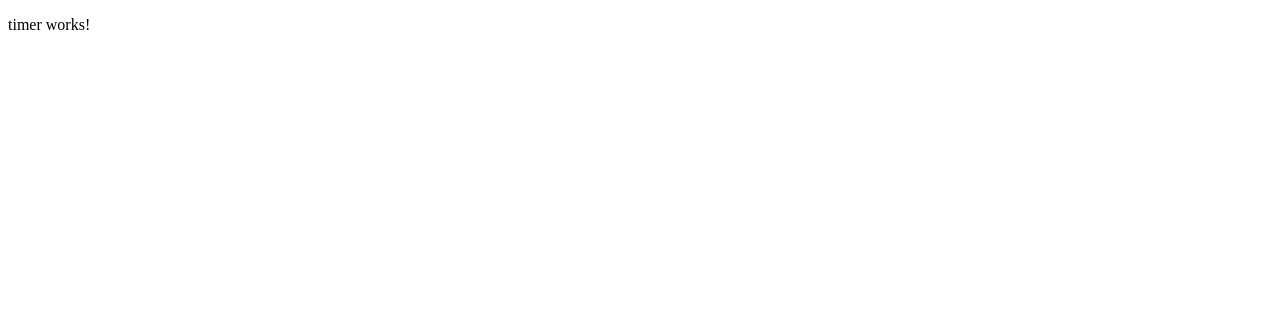
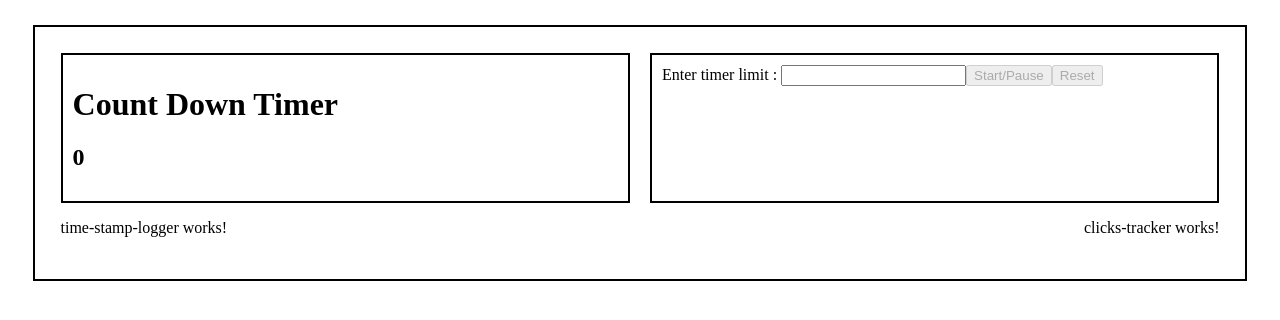
Before and after one commit to ApoorvaBhatA/Sapient_Angular_Assignment, an Angular app: page /route3 in a window 1280 px wide. Shown: the top 320 px of the page. Built offline with nearby package versions, Linux system fonts and the light colour scheme.

Commit message:
implements display count down timer and timer controller

```diff
--- a/src/app/app.module.ts
+++ b/src/app/app.module.ts
@@ -10,7 +10,7 @@ import { AppComponent } from './app.component';
   ],
   imports: [
     BrowserModule,
-    AppRoutingModule
+    AppRoutingModule,
   ],
   providers: [],
   bootstrap: [AppComponent]
--- a/src/app/components/timer/display-count-down/display-count-down.component.html
+++ b/src/app/components/timer/display-count-down/display-count-down.component.html
@@ -1 +1,2 @@
-<p>display-count-down works!</p>
+<h1>Count Down Timer </h1>
+<h2>{{timer}}</h2>
--- a/src/app/components/timer/display-count-down/display-count-down.component.ts
+++ b/src/app/components/timer/display-count-down/display-count-down.component.ts
@@ -1,4 +1,4 @@
-import { Component, OnInit } from '@angular/core';
+import { Component, Input, OnInit } from '@angular/core';
 
 @Component({
   selector: 'display-count-down',
@@ -7,7 +7,36 @@ import { Component, OnInit } from '@angular/core';
 })
 export class DisplayCountDownComponent implements OnInit {
 
+  intervalTracker!: number;
+  @Input() timerDetails!: { timerLimit: number; startFlag: boolean; resetFlag: boolean};
+  timer: number = 0;
+
+
   constructor() { }
+
+  ngOnChanges() {
+    if (!this.timerDetails?.startFlag && !this.timerDetails?.resetFlag) {
+      this.pauseTimer();
+    }
+    else if(this.timerDetails?.startFlag && !this.timerDetails?.resetFlag){
+      this.timer = this.timer || this.timerDetails?.timerLimit;
+      this.startTimer();
+    }
+    else if(this.timerDetails?.resetFlag) {
+      this.timer = this.timerDetails?.timerLimit;
+      console.log(this.timer)
+    }
+  }
+
+  startTimer() {
+    this.intervalTracker = window.setInterval(() => {
+      this.timer = this.timer - 1;
+    }, 1000);
+  }
+
+  pauseTimer() {
+    clearInterval(this.intervalTracker);
+  }
 
   ngOnInit(): void {
   }
--- a/src/app/components/timer/timer-controller/timer-controller.component.html
+++ b/src/app/components/timer/timer-controller/timer-controller.component.html
@@ -1 +1,5 @@
-<p>timer-controller works!</p>
+<label for="timer">Enter timer limit : </label>
+<input id="timer" name="timer" type="text" [(ngModel)]="timerLimit">
+
+<button (click)="onClickOfStartPauseButton()" [disabled]="!timerLimit">Start/Pause</button>
+<button (click)="onClickOfResetButton()" [disabled]="!timerLimit">Reset</button>
--- a/src/app/components/timer/timer-controller/timer-controller.component.ts
+++ b/src/app/components/timer/timer-controller/timer-controller.component.ts
@@ -1,4 +1,4 @@
-import { Component, OnInit } from '@angular/core';
+import { Component, OnInit, Output, EventEmitter } from '@angular/core';
 
 @Component({
   selector: 'timer-controller',
@@ -7,9 +7,23 @@ import { Component, OnInit } from '@angular/core';
 })
 export class TimerControllerComponent implements OnInit {
 
+  timerLimit!: number;
+  startFlag: boolean = false;
+  @Output() initiateTimer = new EventEmitter<{ timerLimit: number, startFlag: boolean, resetFlag:boolean}>();
+
+
   constructor() { }
+
+  onClickOfStartPauseButton() {
+    this.startFlag = !this.startFlag;
+    this.initiateTimer.emit({ timerLimit: this.timerLimit, startFlag: this.startFlag, resetFlag: false })
+  }
+
+  onClickOfResetButton() {
+    this.startFlag = !this.startFlag;
+    this.initiateTimer.emit({ timerLimit: this.timerLimit, startFlag: this.startFlag, resetFlag: true })
+  }
 
   ngOnInit(): void {
   }
-
 }
--- a/src/app/components/timer/timer.component.html
+++ b/src/app/components/timer/timer.component.html
@@ -1 +1,10 @@
-<p>timer works!</p>
+<div class="timer-container">
+    <div class="first-wrap">
+        <display-count-down [timerDetails]="timerDetails"></display-count-down>
+        <timer-controller (initiateTimer)="getTimerDetails($event)"></timer-controller>
+    </div>
+    <div class="second-wrap">
+        <time-stamp-logger></time-stamp-logger>
+        <clicks-tracker></clicks-tracker>
+    </div>
+</div>
--- a/src/app/components/timer/timer.component.scss
+++ b/src/app/components/timer/timer.component.scss
@@ -0,0 +1,19 @@
+.timer-container {
+    border: 2px solid black;
+    padding: 2%;
+    margin: 2%;
+   .first-wrap {
+       display: flex;
+       justify-content: space-between;
+       gap: 20px;
+   }
+   .second-wrap {
+        display: flex;
+        justify-content: space-between;
+   }
+   display-count-down,timer-controller {
+    width: 100%;
+    border: 2px solid black;
+    padding: 10px;
+   }
+}
--- a/src/app/components/timer/timer.component.ts
+++ b/src/app/components/timer/timer.component.ts
@@ -6,8 +6,14 @@ import { Component, OnInit } from '@angular/core';
   styleUrls: ['./timer.component.scss']
 })
 export class TimerComponent implements OnInit {
+  timerDetails!: { timerLimit: number; startFlag: boolean; resetFlag: boolean};
 
   constructor() { }
+
+  getTimerDetails(event: any) {
+    this.timerDetails = event;
+    console.log(event);
+  }
 
   ngOnInit(): void {
   }
--- a/src/app/components/timer/timer.module.ts
+++ b/src/app/components/timer/timer.module.ts
@@ -6,6 +6,7 @@ import { TimeStampLoggerComponent } from '@timer/time-stamp-logger/time-stamp-lo
 import { TimerControllerComponent } from '@timer/timer-controller/timer-controller.component';
 import { TimerComponent } from '@timer/timer.component';
 import { TimerRoutingModule } from '@timer/timer-routing.module';
+import { FormsModule } from '@angular/forms';
 
 
 
@@ -19,7 +20,8 @@ import { TimerRoutingModule } from '@timer/timer-routing.module';
   ],
   imports: [
     CommonModule,
-    TimerRoutingModule
+    TimerRoutingModule,
+    FormsModule
   ]
 })
 export class TimerModule { }
```
